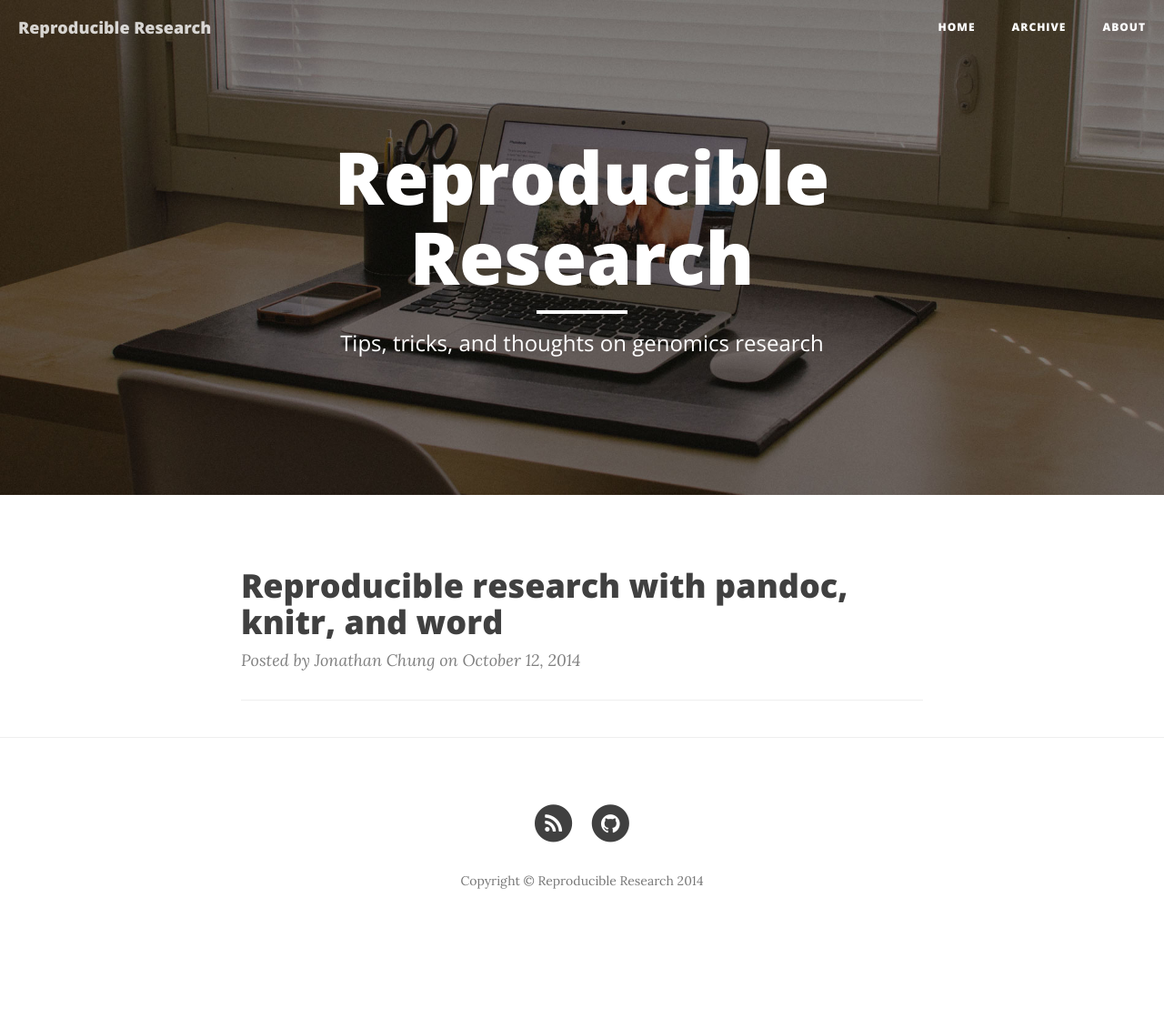
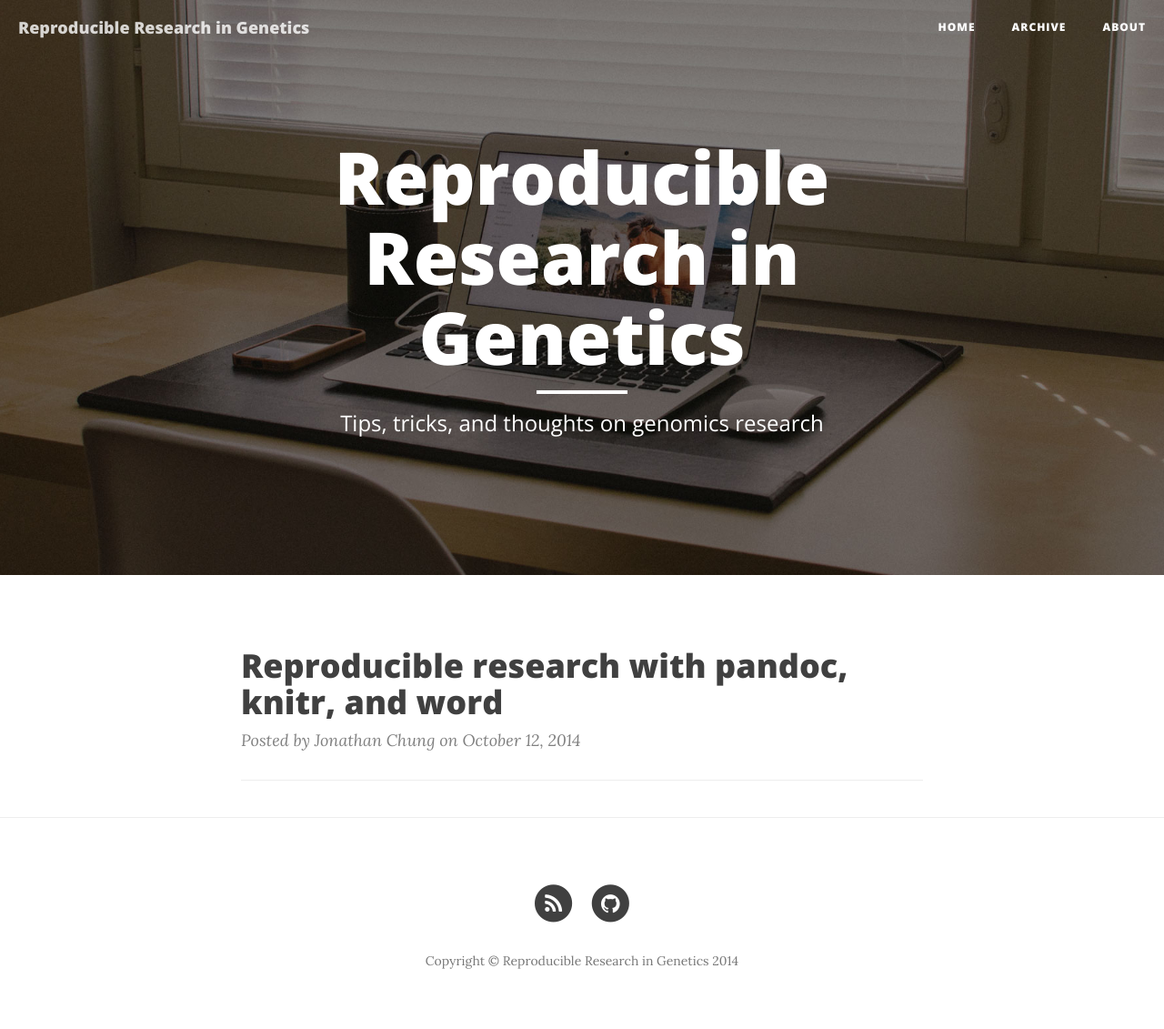
Before and after one commit to jhchung/reproducible_research, a Jekyll site: the page built from index.html, in a window 1280 px wide. Shown: the whole page at 91% size. Built offline with Jekyll 4.4.1, drawn with Linux system fonts in a browser that asks for light colours; nearby versions of some CDN libraries; Markdown is read by kramdown in place of the engine named in the settings; the list of posts is cut into pages by our own code; before the commit the page ends 1043 px from its top, so only the background shows below that.

Commit message:
Add disqus comment section

```diff
--- a/_config.yml
+++ b/_config.yml
@@ -1,5 +1,5 @@
 # Site settings
-title: Reproducible Research
+title: Reproducible Research in Genetics
 email: jwbomt@gmail.com
 description: "Tips, tricks, and thoughts on reproducible research in genetics and genomics."
 baseurl: "/reproducible_research"
--- a/_layouts/post.html
+++ b/_layouts/post.html
@@ -41,7 +41,7 @@
                     </li>
                     {% endif %}
                 </ul>
-
+   				{% include disqus.html %}
             </div>
         </div>
     </div>
```
Also changed, not shown: 1 other file.
